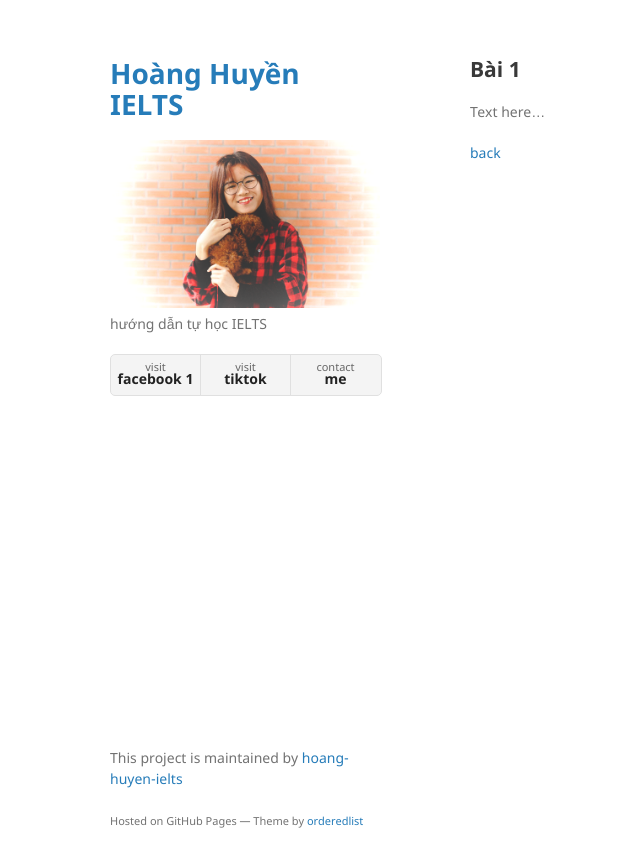
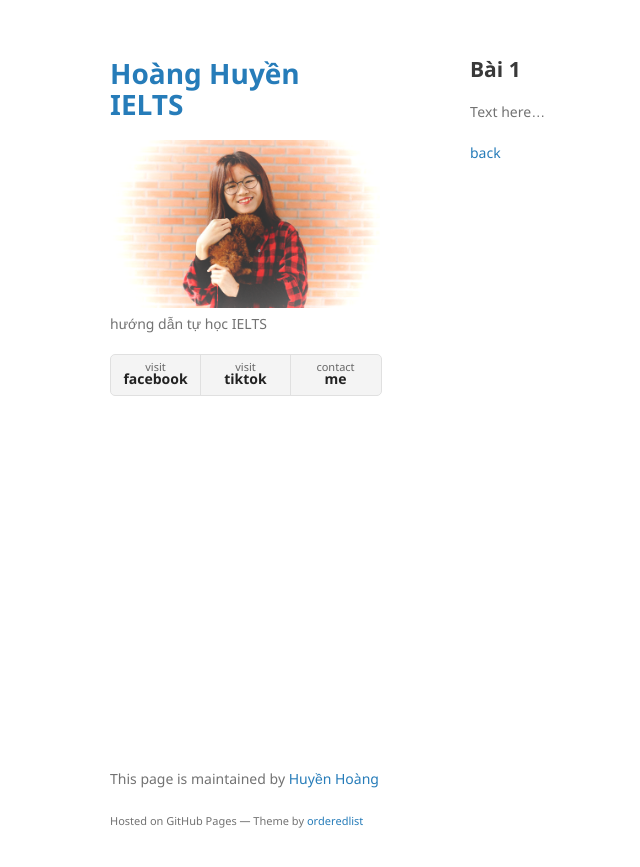
Before and after one commit to hoang-huyen-ielts/hoang-huyen-ielts.github.io, a Jekyll site: the page built from another-page.md, in a window 1280 px wide. Shown: the top 867 px of the page, without its empty margins (100-740 px from the left). Built offline with Jekyll 4.4.1, drawn with Linux system fonts in a browser that asks for light colours; our own code applies the rules of GitHub Pages for plain Markdown files.

Commit message:
Update default.html

```diff
--- a/_layouts/default.html
+++ b/_layouts/default.html
@@ -41,7 +41,7 @@
 
         {% if site.show_downloads %}
         <ul class="downloads">
-          <li><a href="https://www.facebook.com/hoang.huyen.332" target="_blank">visit <strong>facebook 1</strong></a></li>
+          <li><a href="https://www.facebook.com/hoang.huyen.332" target="_blank">visit <strong>facebook</strong></a></li>
           <li><a href="https://www.tiktok.com" target="_blank">visit <strong>tiktok</strong></a></li>
           <li><a href="mailto:hoang.huyen.ielts@gmail.com" target="_blank">contact <strong>me</strong></a></li>
         </ul>
@@ -56,7 +56,7 @@
         {% if site.github.is_project_page %}
         <p>This project is maintained by <a href="{{ site.github.owner_url }}">{{ site.github.owner_name }}</a></p>
         {% endif %}
-        <p>This project is maintained by <a href="{{ site.github.owner_url }}">{{ site.github.owner_name }}</a></p>
+        <p>This page is maintained by <a href="https://www.facebook.com/hoang.huyen.332">Huyền Hoàng</a></p>
         <p><small>Hosted on GitHub Pages &mdash; Theme by <a href="https://github.com/orderedlist">orderedlist</a></small></p>
       </footer>
     </div>
```
